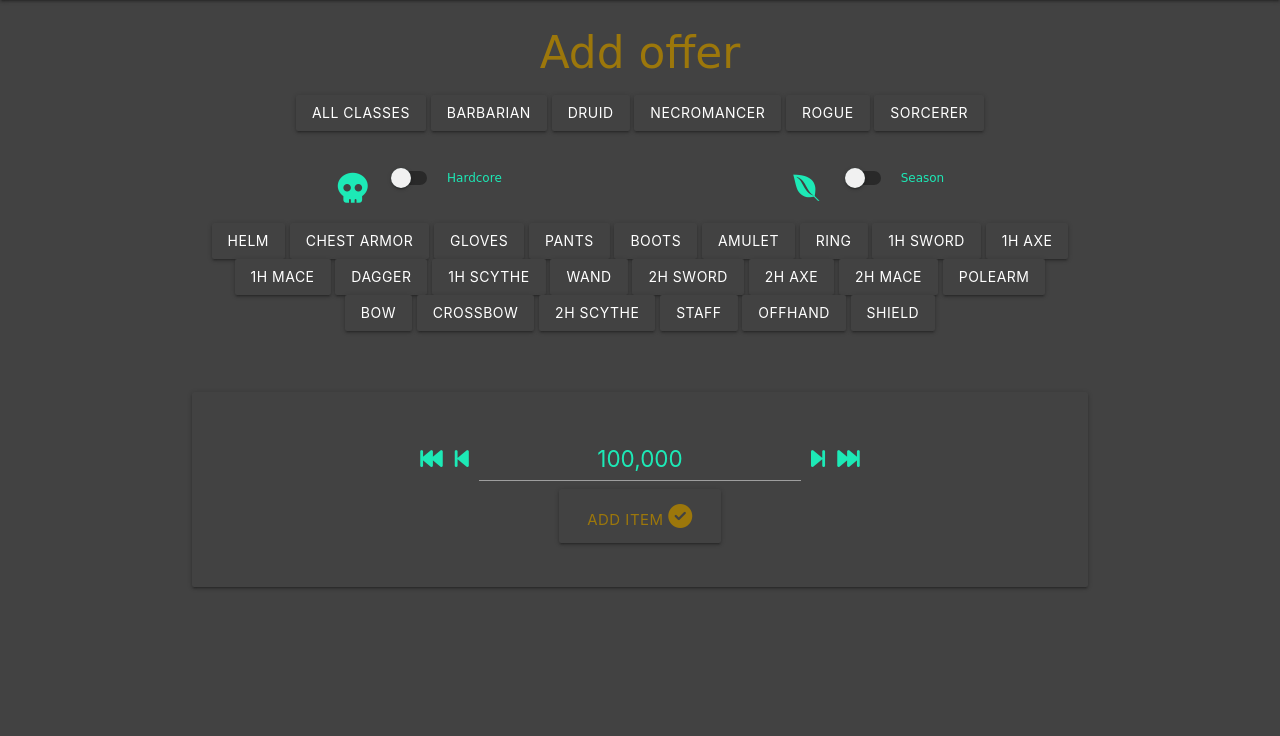
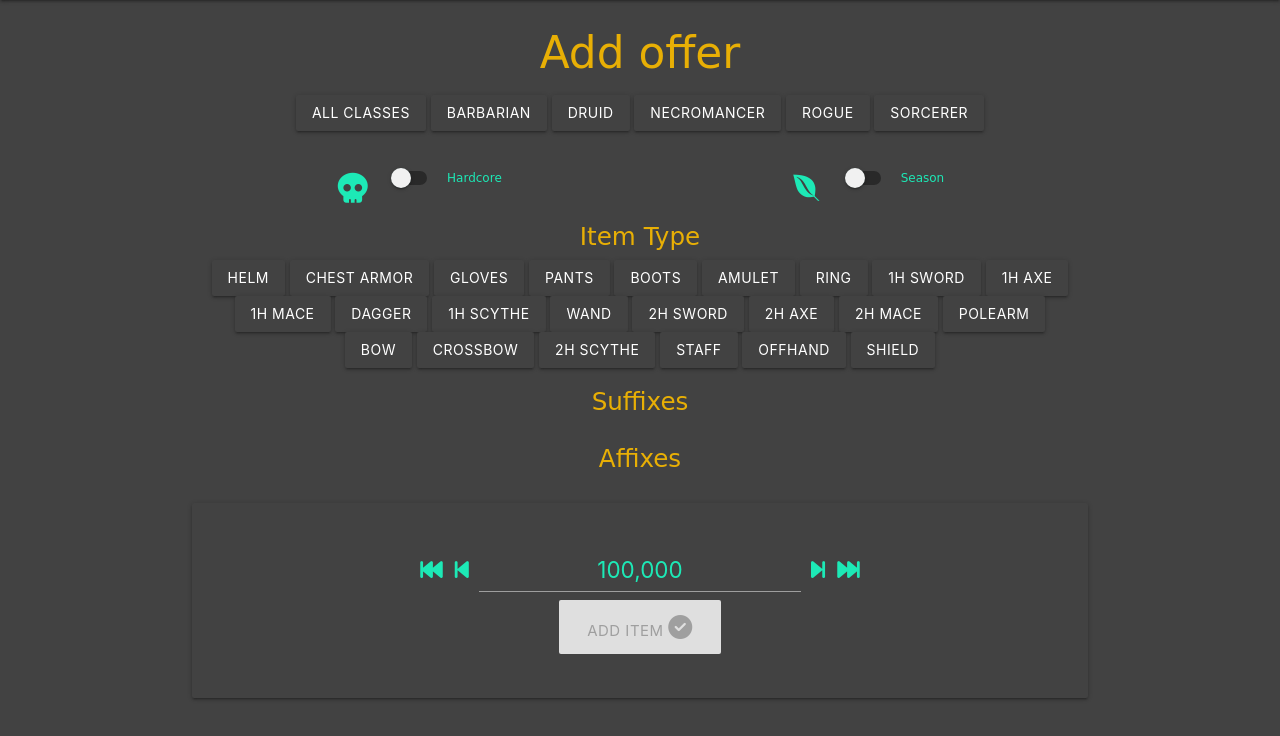
Before and after one commit to Erikas-Ramanauskas/Milestone-Project-3, a Flask app: page /add_offer in a window 1280 px wide. Shown: the part 64-800 px from the top of the page. Run offline with Flask 3, Linux system fonts and the light colour scheme; the visitor is signed in with stand-in values (Sample User, id 1); a database or web service that is not in the repository returns one stand-in record (values such as "Sample title"); some libraries are stand-ins or nearby versions.

Commit message:
Fixed offer item accept button and added toests

```diff
--- a/app.py
+++ b/app.py
@@ -363,7 +363,7 @@ def message(reciever):
             user1_count = message_data["user1_unread"] + 1
             user2_count = 0
 
-    # Updates user message score so it later can be
+    # Updates user message score
     mongo.db.users.replace_one(
         {"_id": ObjectId(user["_id"])}, user)
 
@@ -441,6 +441,10 @@ def message_bid_accepted(reciever, bid, offer):
     other_user = mongo.db.users.find_one(
         {"username": reciever})
 
+    other_user["message_count"] += 1
+    mongo.db.users.replace_one(
+        {"_id": ObjectId(other_user["_id"])}, other_user)
+
     if message_data:
         # find out which user is user1 and 2 and update unread message count
         if session["user"] == message_data["user1"]:
@@ -492,7 +496,6 @@ def message_bid_accepted(reciever, bid, offer):
             "user2_unread": 1,
             "messages": [new_message_data]
         }
-        new_conversation["messages"].append(new_message_data)
 
         mongo.db.messages.insert_one(new_conversation)
 
--- a/static/js/add_offer.js
+++ b/static/js/add_offer.js
@@ -2,7 +2,6 @@
 let chosenClass = document.querySelector(".offer-class-button.active").dataset
     .class;
 let chosenItem;
-
 
 let itemData;
 
@@ -179,15 +178,21 @@ function creatSuffixesButtons(itemData) {
 function toggleActive(button) {
     // Count the active buttons
     const activeButtons = document.querySelectorAll(".affix-button.active");
+    const submitButton = document.querySelector('#item-submit');
 
     // If active buttons exceed the maximum, find the first active button and remove its active class
     if (button.classList.contains("active")) {
         button.classList.remove("active");
+        submitButton.disabled = true;
         removeAffixHTML(button, false);
     } else if (activeButtons.length < 4) {
+        activeButtons.length < 3 ? M.toast({ html: `Please select ${3 - activeButtons.length} more Affix${activeButtons.length < 2 ? "es" : ""}` }) : "";
+        submitButton.disabled = activeButtons.length < 3;
         button.classList.add("active");
         addAffixHTML(button);
     } else {
+        submitButton.disabled = false;
+        M.toast({ html: 'Maximum 4 affixes allowed' });
         button.classList.add("rejected");
         setTimeout(() => {
             button.classList.remove("rejected");
--- a/static/js/script.js
+++ b/static/js/script.js
@@ -50,7 +50,7 @@ function findPercentageForAffix(targetAffix) {
     }
 }
 
-// Caapture all affix-key/value created by flask, filter all that suposed to be with procentage not static number and add % at the end
+// Capture all affix-key/value created by flask, filter all that suposed to be with procentage not static number and add % at the end
 function addPercentageSymbols() {
 
     const affixKeys = document.querySelectorAll(".affix-key");
--- a/templates/add_offer.html
+++ b/templates/add_offer.html
@@ -1,7 +1,7 @@
 {% extends "base.html" %} {% block content %}
 
-<div class="">
-  <h3 class="gold-color-text center-align">Add offer</h3>
+<div>
+  <h3 class="orange-color-text center-align">Add offer</h3>
 </div>
 
 
@@ -63,6 +63,10 @@
   </div>
 </div>
 
+<div>
+    <h5 class="orange-color-text center-align">Item Type</h5>
+</div>
+
 <!-- Item picker -->
 <div class="row grey darken-3">
   <div class="center-align col s12">
@@ -78,7 +82,14 @@
 </div>
 
 <!-- Suffixes -->
+<div>
+    <h5 class="orange-color-text center-align">Suffixes</h5>
     <div id="suffixes" class="row grey darken-3"></div>
+</div>
+
+<div>
+    <h5 class="orange-color-text center-align">Affixes</h5>
+</div>
 
 <!-- Affixes -->
 <div class="row grey darken-3">
@@ -117,7 +128,7 @@
         <!-- submit button -->
         <div class="row">
             <div class="col s12 center-align">
-                <button type="submit" class="btn-large grey darken-3 text-shadow gold-color-text">
+                <button type="submit" id="item-submit" class="btn-large grey darken-3 text-shadow gold-color-text" disabled>
                     Add item <i class="fa-solid fa-circle-check"></i>
             </div>
         </div>
```
Lines whose indentation alone changed are shown as unchanged.
